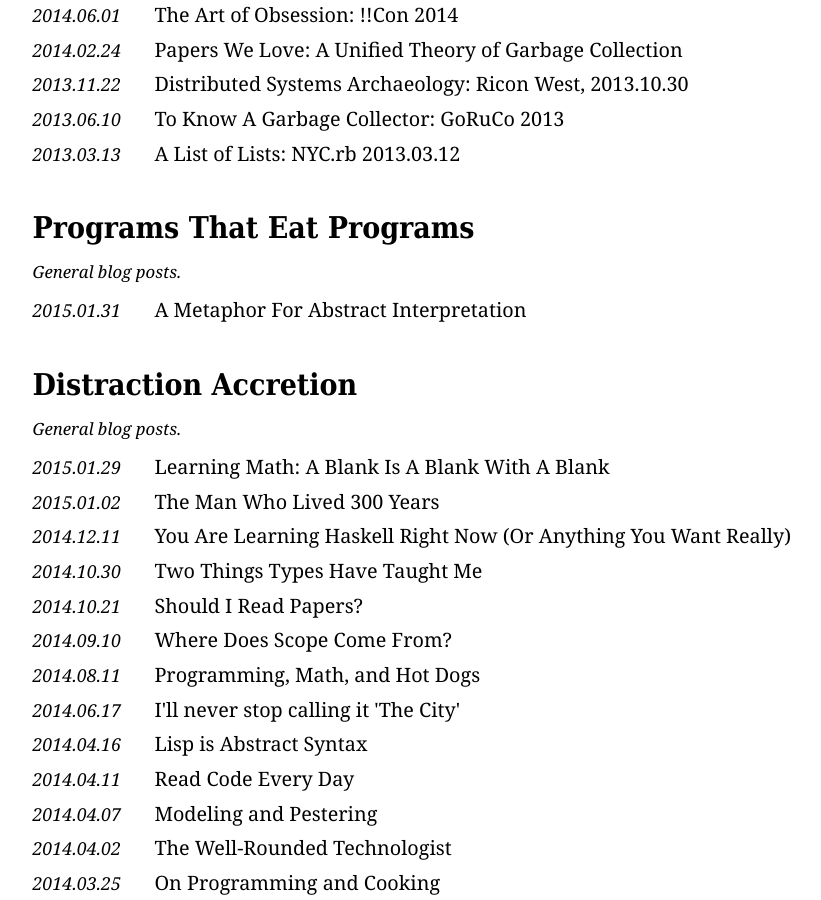
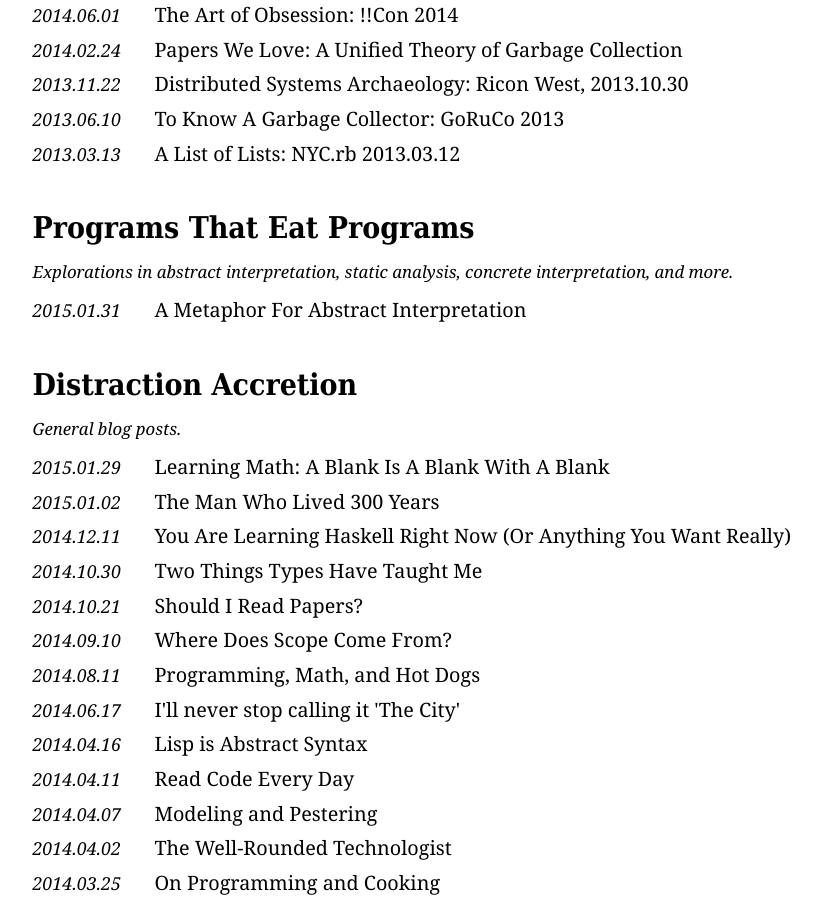
Before and after one commit to mrb/mrb.github.com, a Jekyll site: the page built from index.html, in a window 1280 px wide and 900 px high, scrolled down 421 px. Shown: the whole window, without its empty margins (172-993 px from the left). Built offline with Jekyll 4.4.1, drawn with Linux system fonts in a browser that asks for light colours; Markdown is read by kramdown in place of the engine named in the settings; comment, search, counter and statistics services are not loaded.

Commit message:
Fix subtitle

```diff
--- a/index.html
+++ b/index.html
@@ -17,7 +17,7 @@ title: home
 </ul>
 
 <h1>Programs That Eat Programs</h1>
-<div class="lead">General blog posts.</div>
+<div class="lead">Explorations in abstract interpretation, static analysis, concrete interpretation, and more.</div>
 <ul class = "posts">
 {% for post in site.posts %}
   {% if post.published and post.hungry %}
```
